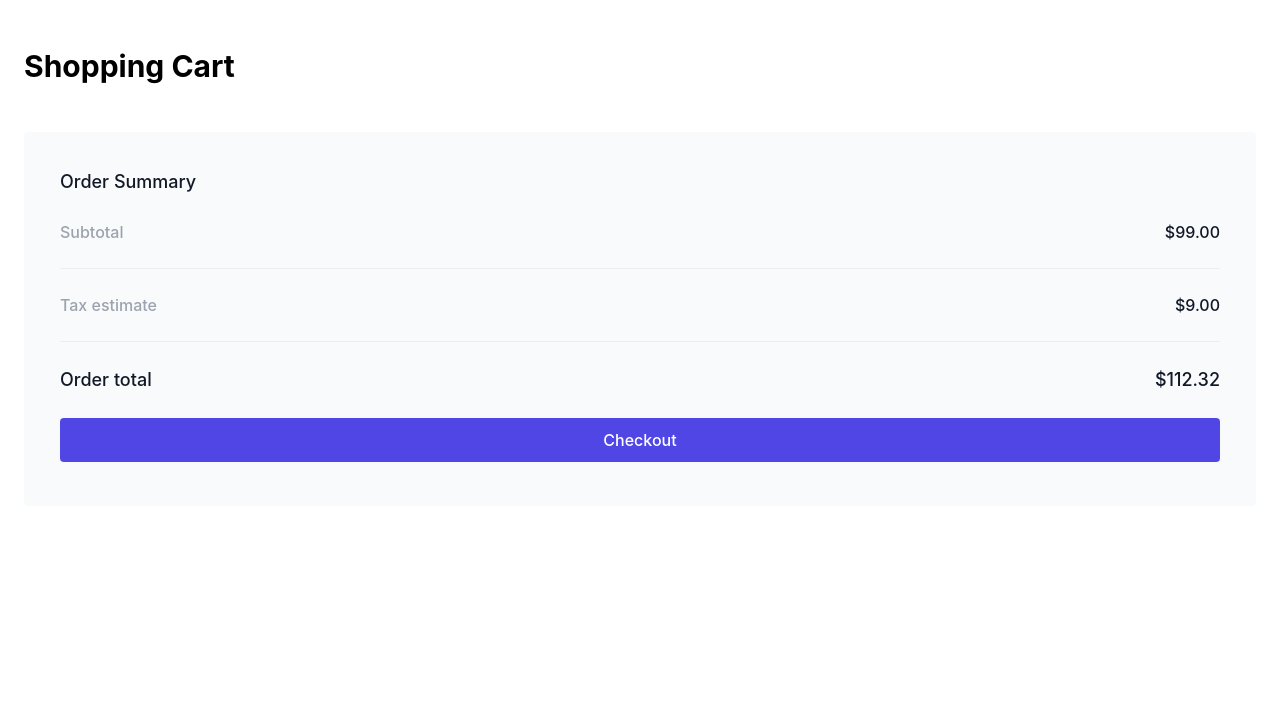
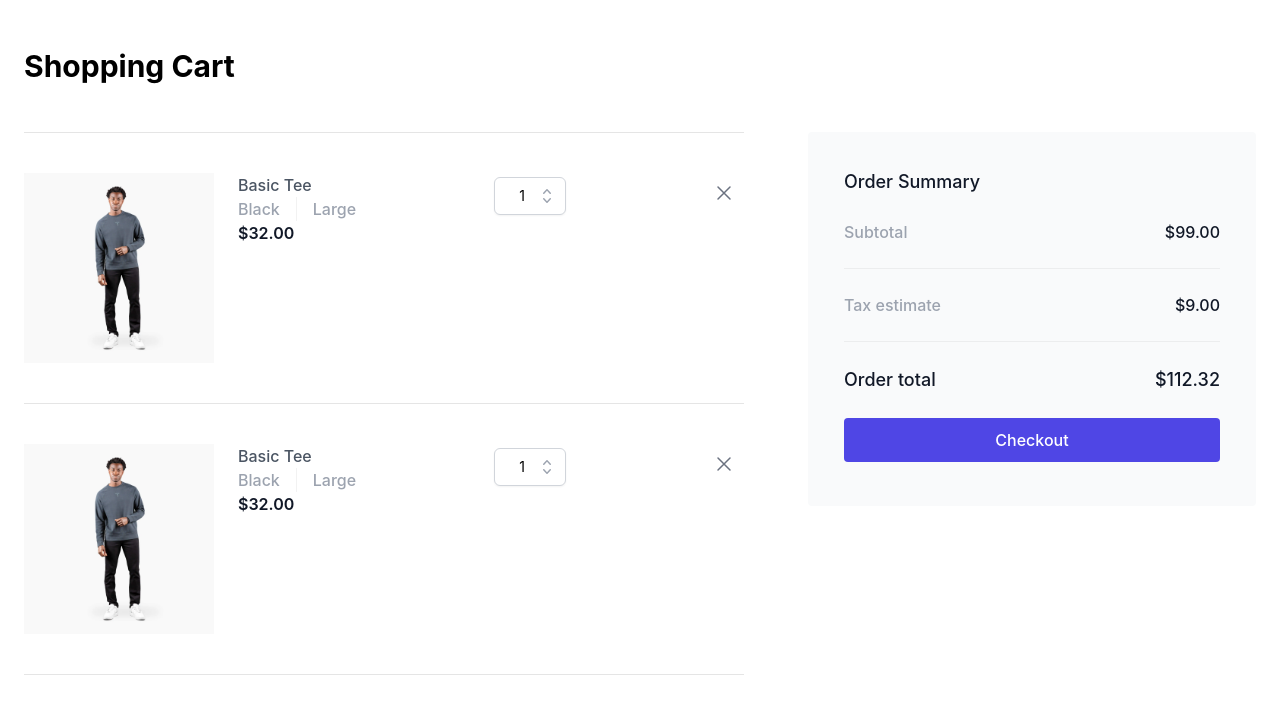
Before and after one commit to jruizsilva/05-teslo-shop, a Next.js app: page /cart in a window 1280 px wide. Shown: the top 714 px of the page. Built offline with nearby package versions, Linux system fonts and the light colour scheme.

Commit message:
cart page desing done

```diff
--- a/components/cart/OrderSummary.tsx
+++ b/components/cart/OrderSummary.tsx
@@ -3,7 +3,7 @@ interface Props {}
 export function OrderSummary(props: Props) {
   return (
     <>
-      <div className='bg-gray-50 p-9 rounded'>
+      <div className='bg-gray-50 p-9 rounded w-full'>
         <h2 className='font-medium text-gray-900 text-lg'>
           Order Summary
         </h2>
--- a/pages/cart/index.tsx
+++ b/pages/cart/index.tsx
@@ -9,15 +9,17 @@ interface Props {}
 export default function CartPage(props: Props) {
   return (
     <>
-      <div className='container mx-auto px-6'>
+      <div className='container mx-auto px-6 mb-12'>
         <h1 className='py-12 font-bold text-3xl'>Shopping Cart</h1>
-        <div className='flex flex-col'>
-          {/* <div className='border-t border-black border-opacity-10'>
-            <div className='p-10 border-b border-black border-opacity-10'>
+        <div className='flex flex-col lg:flex-row gap-16'>
+          <div className='border-t border-black border-opacity-10 flex-grow'>
+            <div className='py-10 border-b border-black border-opacity-10'>
               <div className='flex gap-6 relative'>
                 <div className='max-w-[190px]'>
                   <img src={`/products/${img}`} alt='' />
                 </div>
+                <div className='w-full'>
+                  <div className='flex flex-col xl:flex-row xl:w-[calc(100%-40px)]'>
                     <div>
                       <h3 className='text-base font-medium text-gray-600 '>
                         Basic Tee
@@ -33,18 +35,24 @@ export default function CartPage(props: Props) {
                       <h2 className='text-gray-900 text-base font-semibold mb-3'>
                         $32.00
                       </h2>
+                    </div>
+                    <div className='xl:mx-auto'>
                       <Select />
+                    </div>
                   </div>
                   <div className='absolute right-0 top-0 text-base font-medium hover:bg-gray-100 p-2 rounded-md'>
                     <XMarkIcon className='w-6 h-6 text-gray-500' />
                   </div>
                 </div>
               </div>
-            <div className='p-10 border-b border-black border-opacity-10'>
+            </div>
+            <div className='py-10 border-b border-black border-opacity-10'>
               <div className='flex gap-6 relative'>
                 <div className='max-w-[190px]'>
                   <img src={`/products/${img}`} alt='' />
                 </div>
+                <div className='w-full'>
+                  <div className='flex flex-col xl:flex-row xl:w-[calc(100%-40px)]'>
                     <div>
                       <h3 className='text-base font-medium text-gray-600 '>
                         Basic Tee
@@ -60,15 +68,19 @@ export default function CartPage(props: Props) {
                       <h2 className='text-gray-900 text-base font-semibold mb-3'>
                         $32.00
                       </h2>
+                    </div>
+                    <div className='xl:mx-auto'>
                       <Select />
+                    </div>
                   </div>
                   <div className='absolute right-0 top-0 text-base font-medium hover:bg-gray-100 p-2 rounded-md'>
                     <XMarkIcon className='w-6 h-6 text-gray-500' />
                   </div>
                 </div>
               </div>
-          </div> */}
-          <div className=''>
+            </div>
+          </div>
+          <div className='lg:max-w-md flex-grow'>
             <OrderSummary />
           </div>
         </div>
```
Lines whose indentation alone changed are shown as unchanged.
